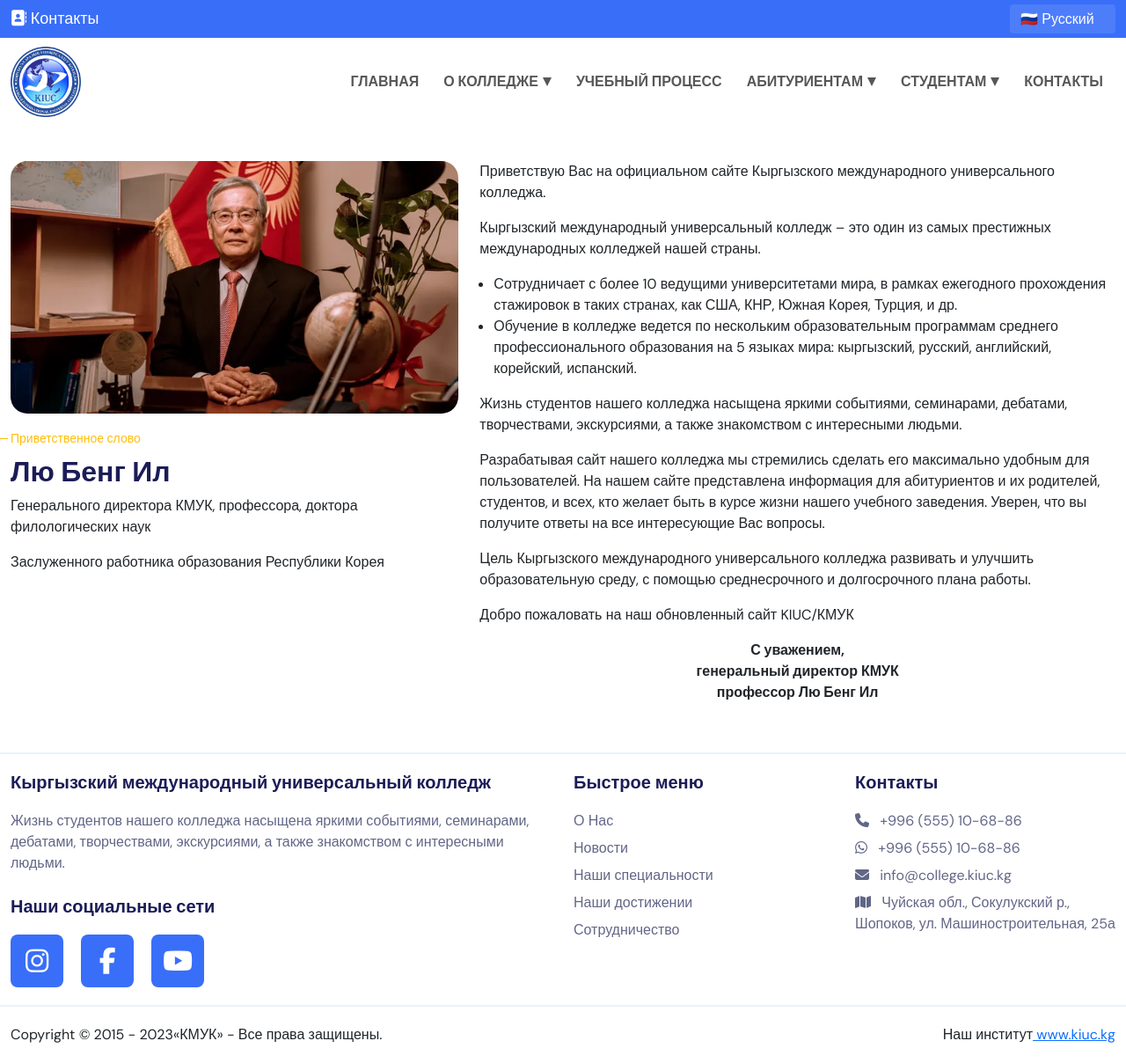
After one commit to DaProWebStudio/kiuc_college, a Django app: page /welcoming-remarks/ in a window 1280 px wide. The commit adds this page. Shown: the whole page at 88% size. Run offline with Django 4.2, Linux system fonts and the light colour scheme; style sheets or scripts are compiled from the project's sources; parts of the project's set-up code (start-up, migrations or seed data) failed here and were passed over; some libraries are stand-ins or nearby versions.

Commit message:
feat: added welcoming remarks page

```diff
--- /dev/null
+++ b/apps/core/templates/welcoming-remarks.html
@@ -0,0 +1,39 @@
+{% extends 'base/base.html' %}
+{% load static i18n %}
+
+{% block title %}
+    {% trans 'Приветственное слово ' %} {% trans 'Лю Бенг Ил' %}
+{% endblock %}
+
+{% block content %}
+    <section class="section foreword">
+        <div class="container">
+            <div class="row">
+                <div class="col-12 col-lg-5">
+                    <img src="{% static 'images/college/MY6H7263.webp' %}" alt="" style="max-width: 100%">
+                    <div class="title mt-3">
+                        <span>{% trans 'Приветственное слово ' %}</span>
+                        <h3>{% trans 'Лю Бенг Ил' %}</h3>
+                        <p>{% trans 'Генерального директора КМУК, профессора, доктора филологических наук' %}</p>
+                        <p class="">{% trans 'Заслуженного работника образования  Республики Корея' %}</p>
+                    </div>
+                </div>
+                <div class="col-12 col-lg-7">
+                    <p class="pt-0">Приветствую Вас на официальном сайте Кыргызского международного универсального колледжа.</p>
+                    <p>Кыргызский международный универсальный колледж – это один из самых престижных международных колледжей нашей страны.</p>
+                    <ul class="pl-3">
+                        <li>Сотрудничает с более 10 ведущими университетами мира, в рамках ежегодного прохождения стажировок в таких странах, как США, КНР, Южная Корея, Турция,  и др.</li>
+                        <li>Обучение в колледже ведется по нескольким образовательным программам среднего профессионального образования на 5 языках мира: кыргызский, русский, английский, корейский, испанский.</li>
+                    </ul>
+                    <p>Жизнь студентов нашего колледжа насыщена яркими событиями, семинарами, дебатами, творчествами, экскурсиями, а также знакомством с интересными людьми.</p>
+                    <p>Разрабатывая сайт нашего колледжа мы стремились сделать его максимально удобным для пользователей. На нашем сайте представлена информация для абитуриентов и их родителей, студентов, и всех, кто желает быть в курсе жизни нашего учебного заведения. Уверен, что вы получите ответы на все интересующие Вас вопросы.</p>
+                    <p>Цель Кыргызского международного универсального колледжа развивать и улучшить образовательную среду, с помощью среднесрочного и долгосрочного плана работы.</p>
+                    <p>Добро пожаловать на наш обновленный сайт KIUC/КМУК</p>
+                    <p class="text-center mb-0"><b>С уважением,</b></p>
+                    <p class="text-center mb-0"><b>генеральный директор КМУК</b></p>
+                    <p class="text-center"><b>профессор Лю Бенг Ил</b></p>
+                </div>
+            </div>
+        </div>
+    </section>
+{% endblock %}
--- a/apps/core/urls.py
+++ b/apps/core/urls.py
@@ -8,6 +8,6 @@ urlpatterns = [
     # Documents
     path('documents/', views.DocumentListView.as_view(), name='documents_list'),
     path('documents/<int:pk>/', views.DocumentDetailView.as_view(), name='documents_detail'),
-
+    path('welcoming-remarks/', views.WelcomingRemarksView.as_view(), name='welcoming_remarks'),
     path('reception-applicants/', views.ReceptionApplicantsView.as_view(), name='reception'),
 ]
--- a/apps/core/views.py
+++ b/apps/core/views.py
@@ -45,5 +45,9 @@ class CooperationView(ListView):
     template_name = 'cooperation.html'
 
 
+class WelcomingRemarksView(TemplateView):
+    template_name = 'welcoming-remarks.html'
+
+
 class ReceptionApplicantsView(TemplateView):
     template_name = 'reception.html'
--- /dev/null
+++ b/static/sass/blocks/_foreword.scss
@@ -0,0 +1,6 @@
+.foreword {
+  & img {
+    width: 100%;
+    border-radius: $--bs-radius-big;
+  }
+}
--- a/static/sass/core.scss
+++ b/static/sass/core.scss
@@ -99,6 +99,7 @@ html {
 @import "blocks/specialization_detail";
 @import "blocks/toolbar";
 @import "blocks/contacts";
+@import "blocks/foreword";
 @import "blocks/history";
 @import "blocks/documents";
 @import "blocks/cooperation";
```
Also changed, not shown: apps/core/templates/index.html (+33 -9 lines), static/css/core.min.css, static/images/college/MY6H7263.webp (added).
